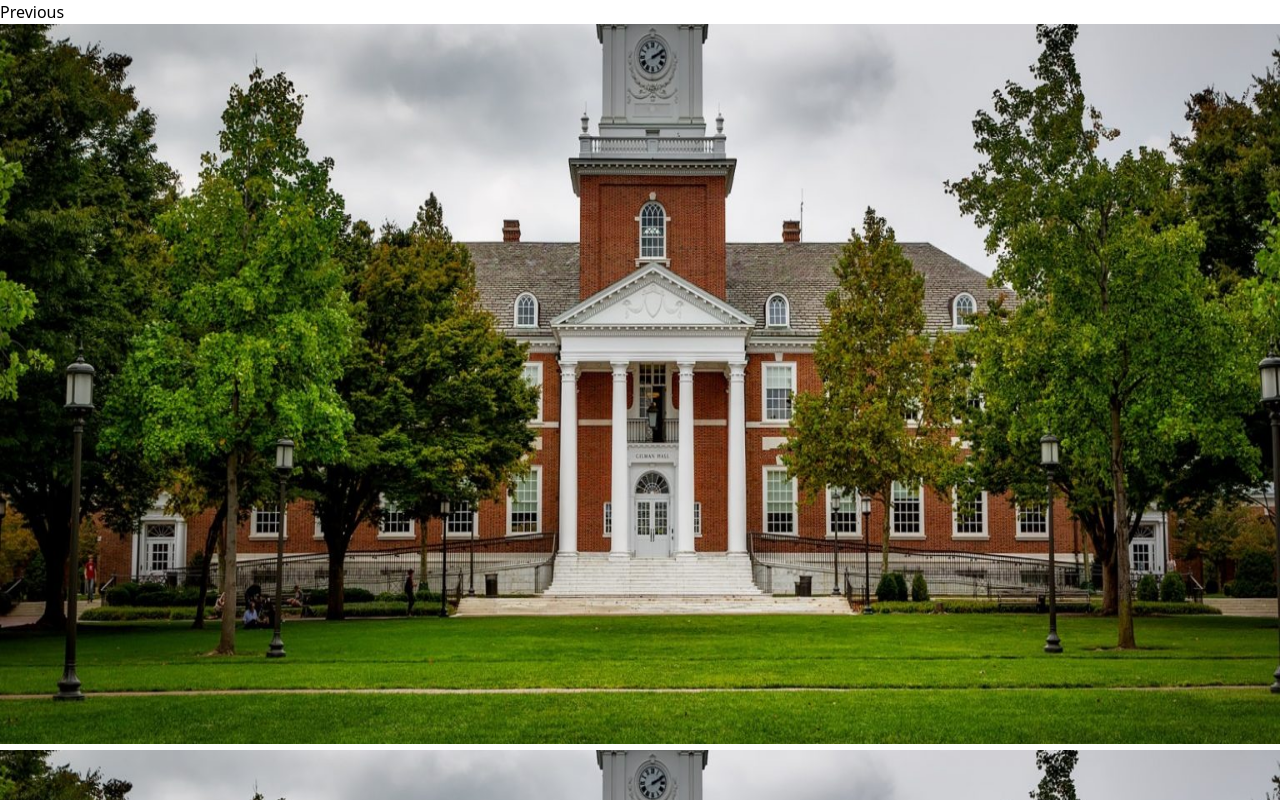
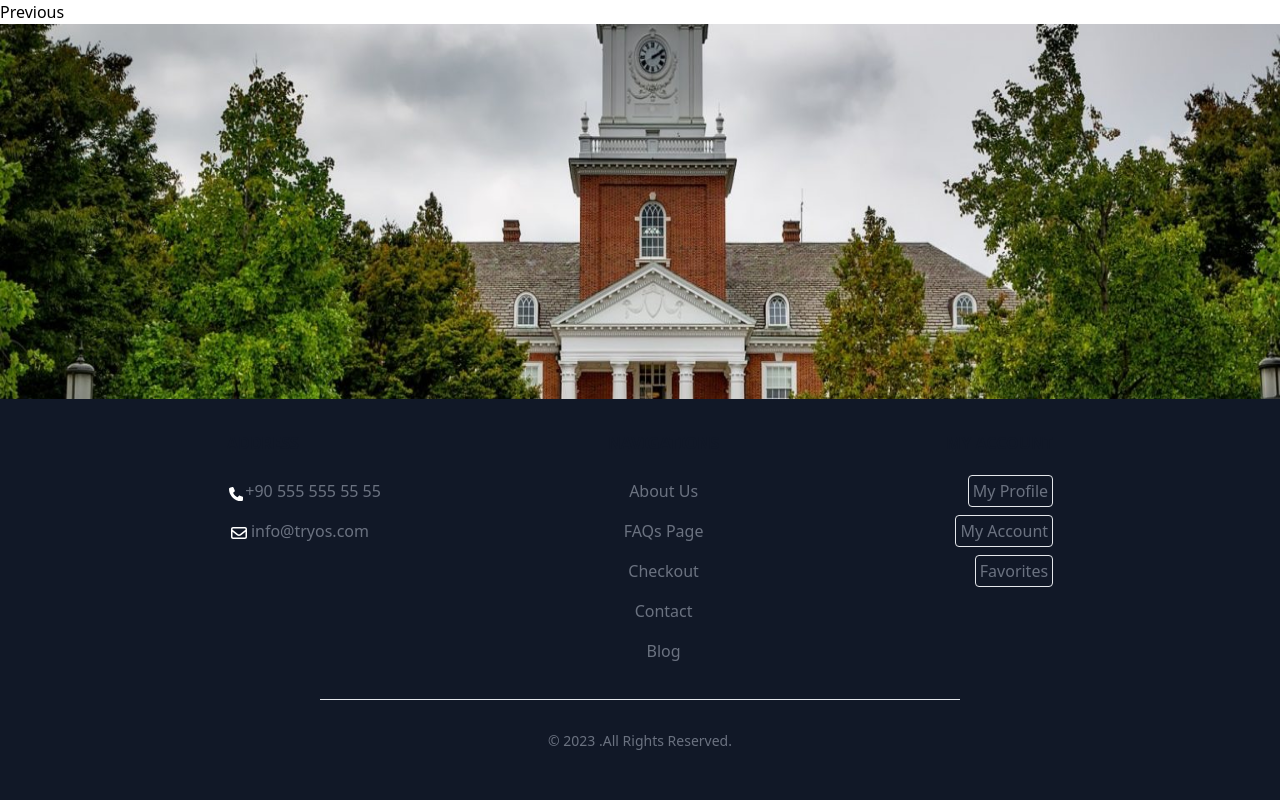
Before and after one commit to TR-YOS-PROJECT-ORGANIZATION/tr-yos-4, a React (Vite) app: page / in a window 1280 px wide. Shown: the top 800 px of the page. Built offline with nearby package versions, Linux system fonts and the light colour scheme.

Commit message:
footer added to app.jsx

```diff
--- a/src/App.jsx
+++ b/src/App.jsx
@@ -1,12 +1,14 @@
 import "./App.css";
 import Card1 from "./components/card/Card";
 import Departments from "./pages/Departments";
-import HomePage from './pages/HomePage'
+import HomePage from "./pages/HomePage";
+import Footer from "../src/footer/Footer";
 
 function App() {
   return (
     <>
       <HomePage />
+      <Footer />
     </>
   );
 }
```
